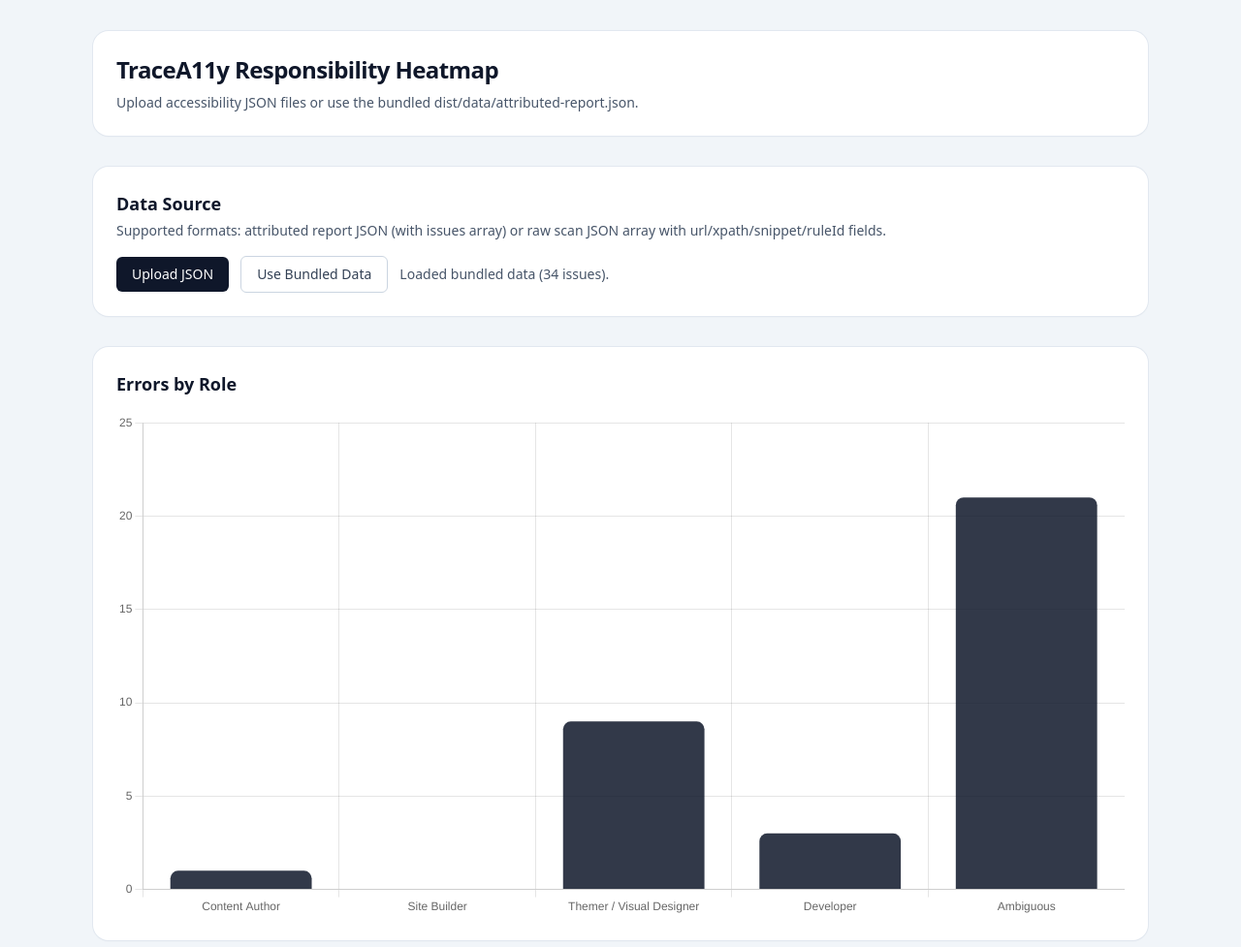
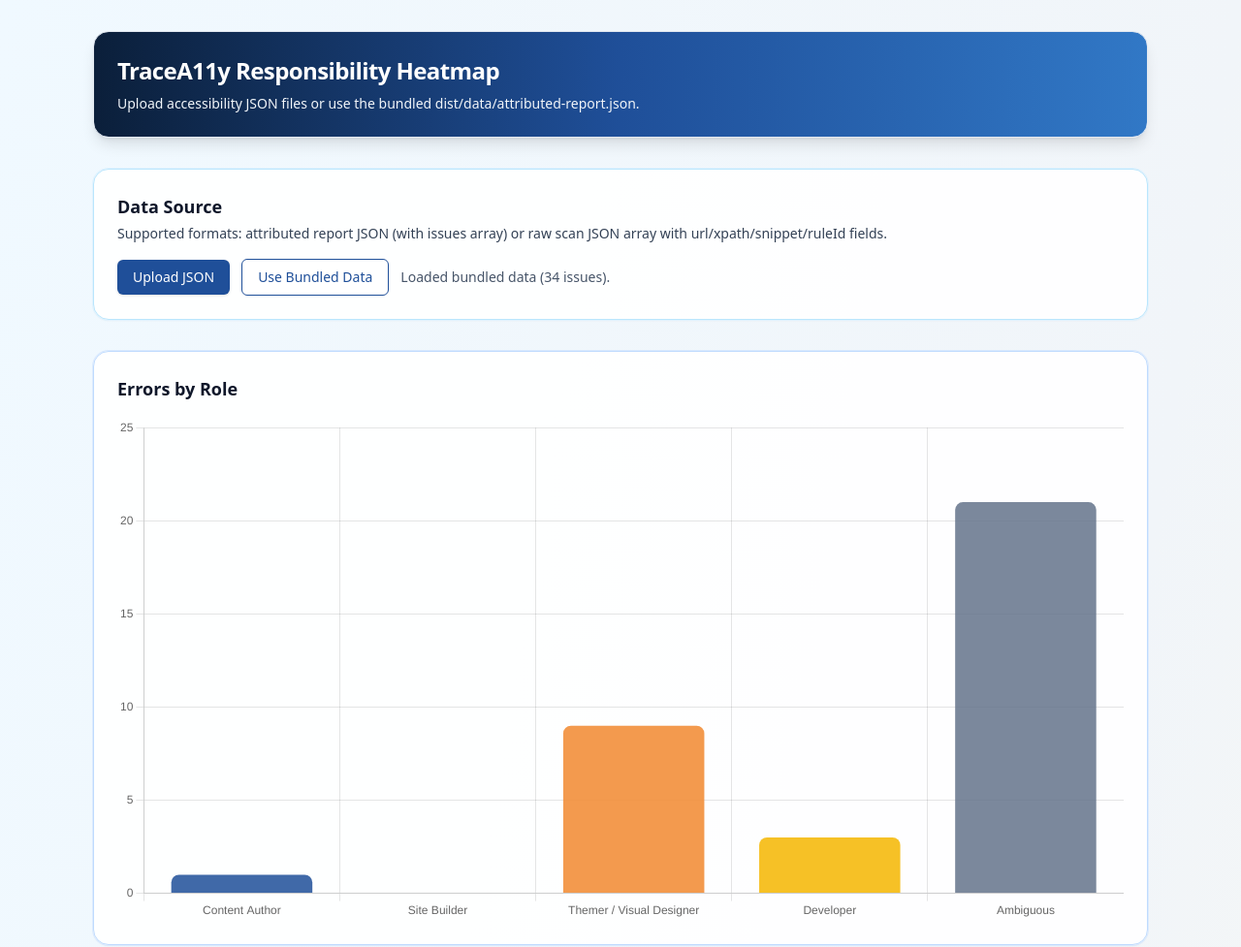
Before and after one commit to mgifford/TraceA11y, a website: page index.html in a window 1280 px wide. Shown: the top 977 px of the page at 97% size. Drawn offline with nearby package versions, Linux system fonts and the light colour scheme.

Commit message:
style: add colorful accessible dashboard theme

```diff
--- a/index.html
+++ b/index.html
@@ -6,52 +6,62 @@
     <title>TraceA11y Responsibility Heatmap</title>
     <script src="https://cdn.tailwindcss.com"></script>
     <script src="https://cdn.jsdelivr.net/npm/chart.js"></script>
+    <style>
+      :root {
+        --ta-navy: #0b1f3a;
+        --ta-blue: #1f4f99;
+        --ta-sky: #54a8ff;
+        --ta-orange: #f28f3b;
+        --ta-gold: #f5b700;
+        --ta-ink: #122033;
+      }
+    </style>
   </head>
-  <body class="min-h-screen bg-slate-100 text-slate-900">
+  <body class="min-h-screen bg-gradient-to-br from-sky-50 via-slate-100 to-amber-50 text-slate-900">
     <main class="mx-auto max-w-6xl px-4 py-8 sm:px-6 lg:px-8">
-      <header class="mb-8 rounded-2xl bg-white p-6 shadow-sm ring-1 ring-slate-200">
+      <header class="mb-8 rounded-2xl border border-slate-200 bg-gradient-to-r from-[#0b1f3a] via-[#1f4f99] to-[#3178c6] p-6 text-white shadow-lg">
         <h1 class="text-2xl font-bold tracking-tight">TraceA11y Responsibility Heatmap</h1>
-        <p class="mt-2 text-sm text-slate-600">
+        <p class="mt-2 text-sm text-slate-100">
           Upload accessibility JSON files or use the bundled dist/data/attributed-report.json.
         </p>
       </header>
 
-      <section class="mb-8 rounded-2xl bg-white p-6 shadow-sm ring-1 ring-slate-200">
-        <h2 class="text-lg font-semibold">Data Source</h2>
-        <p class="mt-1 text-sm text-slate-600">
+      <section class="mb-8 rounded-2xl border border-sky-200 bg-white/95 p-6 shadow-sm ring-1 ring-sky-100">
+        <h2 class="text-lg font-semibold text-slate-900">Data Source</h2>
+        <p class="mt-1 text-sm text-slate-700">
           Supported formats: attributed report JSON (with issues array) or raw scan JSON array with url/xpath/snippet/ruleId fields.
         </p>
         <div class="mt-4 flex flex-col gap-3 sm:flex-row sm:items-center">
-          <label class="inline-flex cursor-pointer items-center rounded-md bg-slate-900 px-4 py-2 text-sm font-medium text-white hover:bg-slate-700">
+          <label class="inline-flex cursor-pointer items-center rounded-md bg-[#1f4f99] px-4 py-2 text-sm font-medium text-white shadow hover:bg-[#173f7f]">
             Upload JSON
             <input id="jsonUpload" type="file" accept="application/json,.json" class="sr-only" />
           </label>
-          <button id="useBundled" class="rounded-md border border-slate-300 px-4 py-2 text-sm font-medium text-slate-700 hover:bg-slate-50">
+          <button id="useBundled" class="rounded-md border border-[#1f4f99] bg-white px-4 py-2 text-sm font-medium text-[#1f4f99] hover:bg-blue-50">
             Use Bundled Data
           </button>
           <span id="dataStatus" class="text-sm text-slate-600" aria-live="polite">Waiting for data source.</span>
         </div>
       </section>
 
-      <section class="mb-8 rounded-2xl bg-white p-6 shadow-sm ring-1 ring-slate-200">
-        <h2 class="mb-4 text-lg font-semibold">Errors by Role</h2>
+      <section class="mb-8 rounded-2xl border border-blue-200 bg-white/95 p-6 shadow-sm ring-1 ring-blue-100">
+        <h2 class="mb-4 text-lg font-semibold text-slate-900">Errors by Role</h2>
         <canvas id="ownerChart" aria-label="Errors by role chart" role="img"></canvas>
       </section>
 
-      <section class="mb-8 rounded-2xl bg-white p-6 shadow-sm ring-1 ring-slate-200">
-        <h2 class="mb-1 text-lg font-semibold">Shared Ownership Load</h2>
-        <p class="mb-4 text-sm text-slate-600">
+      <section class="mb-8 rounded-2xl border border-amber-200 bg-white/95 p-6 shadow-sm ring-1 ring-amber-100">
+        <h2 class="mb-1 text-lg font-semibold text-slate-900">Shared Ownership Load</h2>
+        <p class="mb-4 text-sm text-slate-700">
           Fractional counts based on per-issue owner probabilities. This surfaces co-ownership across teams.
         </p>
         <canvas id="sharedOwnerChart" aria-label="Shared ownership load chart" role="img"></canvas>
       </section>
 
-      <section class="rounded-2xl bg-white p-6 shadow-sm ring-1 ring-slate-200">
+      <section class="rounded-2xl border border-slate-200 bg-white/95 p-6 shadow-sm ring-1 ring-slate-200">
         <div class="mb-4 flex flex-col gap-3 sm:flex-row sm:items-center sm:justify-between">
-          <h2 class="text-lg font-semibold">Attributed Findings</h2>
+          <h2 class="text-lg font-semibold text-slate-900">Attributed Findings</h2>
           <label class="text-sm font-medium text-slate-700">
             Filter by owner
-            <select id="ownerFilter" class="ml-2 rounded-md border border-slate-300 px-2 py-1">
+            <select id="ownerFilter" class="ml-2 rounded-md border border-slate-300 bg-white px-2 py-1">
               <option value="All">All</option>
             </select>
           </label>
@@ -59,7 +69,7 @@
 
         <div class="overflow-x-auto">
           <table class="min-w-full divide-y divide-slate-200 text-sm">
-            <thead class="bg-slate-50">
+            <thead class="bg-gradient-to-r from-blue-50 to-amber-50">
               <tr>
                 <th class="px-3 py-2 text-left font-semibold">Owner</th>
                 <th class="px-3 py-2 text-left font-semibold">Owner Probabilities</th>
@@ -87,6 +97,13 @@
         "Developer",
         "Ambiguous"
       ];
+      const ROLE_COLORS = {
+        "Content Author": "rgba(31, 79, 153, 0.85)",
+        "Site Builder": "rgba(84, 168, 255, 0.85)",
+        "Themer / Visual Designer": "rgba(242, 143, 59, 0.9)",
+        Developer: "rgba(245, 183, 0, 0.85)",
+        Ambiguous: "rgba(100, 116, 139, 0.85)"
+      };
       const ROLE_REMEDIATION_PATHS = {
         "Content Author": "CMS content editing workflow (node/paragraph/field content)",
         "Site Builder": "Drupal configuration (Views, Layout Builder, Blocks)",
@@ -245,6 +262,7 @@
       function renderChart(byOwner) {
         const labels = Object.keys(byOwner);
         const values = Object.values(byOwner);
+        const backgroundColors = labels.map((label) => ROLE_COLORS[label] || "rgba(71, 85, 105, 0.85)");
 
         if (chartInstance) {
           chartInstance.destroy();
@@ -258,7 +276,7 @@
               {
                 label: "Errors",
                 data: values,
-                backgroundColor: "rgba(15, 23, 42, 0.85)",
+                backgroundColor: backgroundColors,
                 borderRadius: 8
               }
             ]
@@ -304,6 +322,7 @@
       function renderSharedOwnershipChart(sharedLoad) {
         const labels = Object.keys(sharedLoad);
         const values = Object.values(sharedLoad).map((value) => Number(value.toFixed(2)));
+        const backgroundColors = labels.map((label) => ROLE_COLORS[label] || "rgba(71, 85, 105, 0.85)");
 
         if (sharedChartInstance) {
           sharedChartInstance.destroy();
@@ -317,7 +336,7 @@
               {
                 label: "Weighted Issues",
                 data: values,
-                backgroundColor: "rgba(14, 116, 144, 0.85)",
+                backgroundColor: backgroundColors,
                 borderRadius: 8
               }
             ]
```
